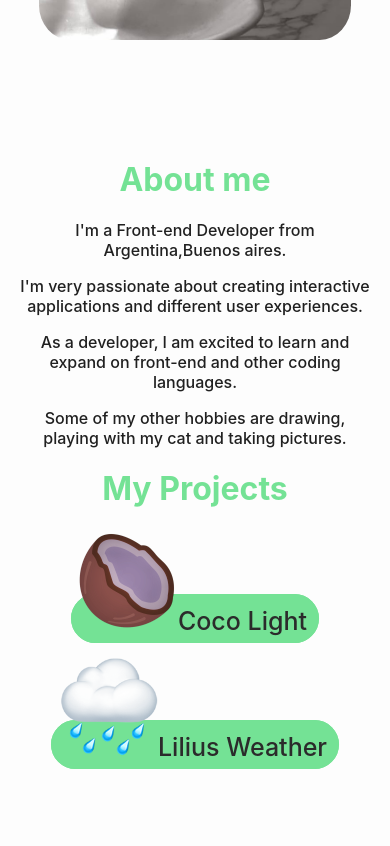
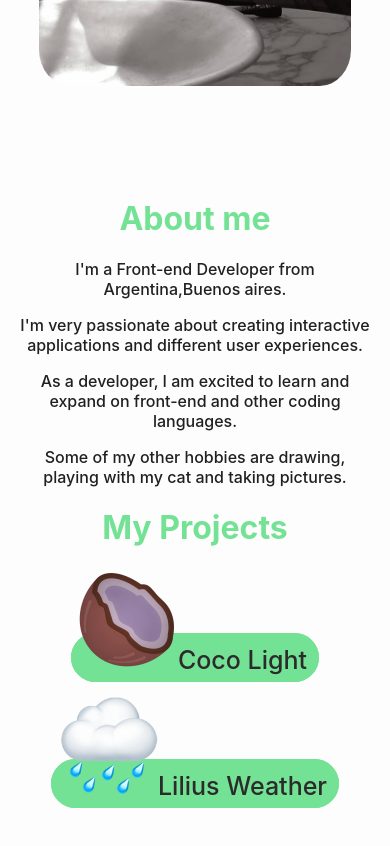
Before and after one commit to Lylhium/PortFolio-Agustin, a React (Create React App) app: page / in a window 390 px wide. Shown: the part 1140-1986 px from the top of the page. Built offline with nearby package versions, Linux system fonts and the light colour scheme.

Commit message:
mobile good implementatin

```diff
--- a/src/App.css
+++ b/src/App.css
@@ -107,4 +107,11 @@ code {
     right: 0 !important;
     padding: 4px;
   }
+
+  .padding-between {
+    padding-top: 180%;
+  }
+  .padding-between2 {
+    padding-top: 10%;
+  }
 }
--- a/src/App.js
+++ b/src/App.js
@@ -41,9 +41,10 @@ function App() {
             <DropDown />
           </div>
         </div>
-
         <Intro />
+        <div className="padding-between2" />
         <About />
+        <div className="padding-between" />
         <Contact />
       </div>
 
--- a/src/components/about/about.css
+++ b/src/components/about/about.css
@@ -67,12 +67,11 @@ h1 {
 
 @media screen and (max-width: 480px) {
   .top-pad {
-    padding-top: 10px;
   }
 
   .a-card {
     width: 100%;
-    height: 95%;
+    height: 100%;
     border-radius: 30px;
     position: relative;
     overflow: hidden;
@@ -94,7 +93,6 @@ h1 {
     text-align: center;
     padding-left: 15px;
     padding-right: 15px;
-    padding-bottom: 50px;
   }
   .a-img {
     border-radius: 10%; /* Establece un radio del 50% para crear un círculo */
--- a/src/components/contact/contact.js
+++ b/src/components/contact/contact.js
@@ -89,7 +89,6 @@ const Contact = () => {
 
   return (
     <div className="c">
-      <div className="pad-top"></div>
       <div className="c-bg"></div>
       <div className="c-wrapper">
         <div className="c-left">
```
